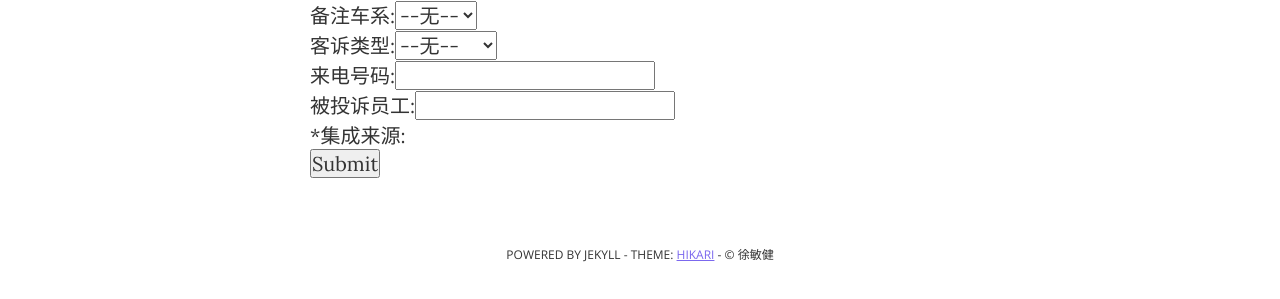
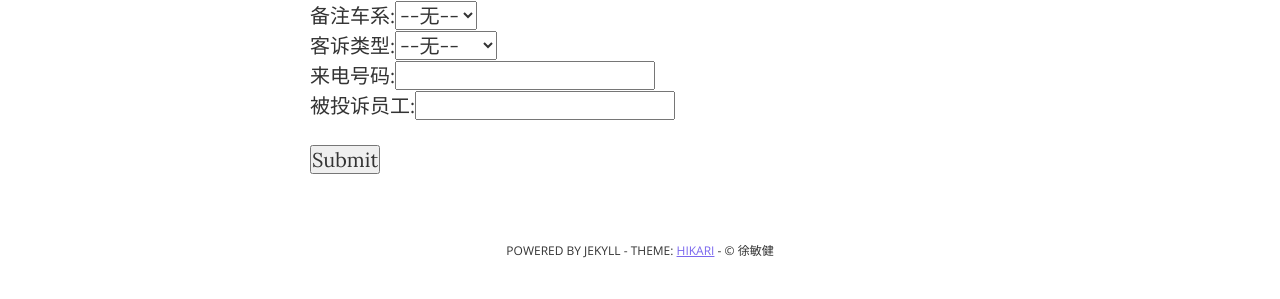
Before and after one commit to sesmond/blog_yin, a Jekyll site: the page built from _posts/2016-01-22-createCase2.html, in a window 1280 px wide. Shown: the part 830-1129 px from the top of the page. Built offline with Jekyll 4.4.1, drawn with Linux system fonts in a browser that asks for light colours.

Commit message:
Update 2016-01-22-createCase2.html

```diff
--- a/_posts/2016-01-22-createCase2.html
+++ b/_posts/2016-01-22-createCase2.html
@@ -61,7 +61,8 @@ date:   2016-01-22 16:57:51
 
 被投诉员工:<input  id="00NO00000022vW6" maxlength="255" name="00NO00000022vW6" size="20" type="text" /><br>
 
-*集成来源:<select  id="00NO000000236qH" name="00NO000000236qH" title="*集成来源" style="display:none;">
+<!--*集成来源:-->
+<select  id="00NO000000236qH" name="00NO000000236qH" title="*集成来源" style="display:none;">
 <option value="" >--无--</option>
 <option value="官网" >官网</option>
 <option value="移动APP">移动APP</option>
```
